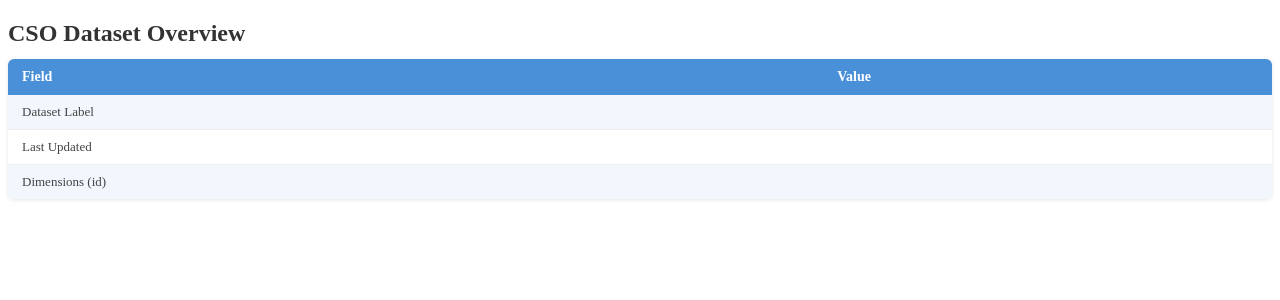
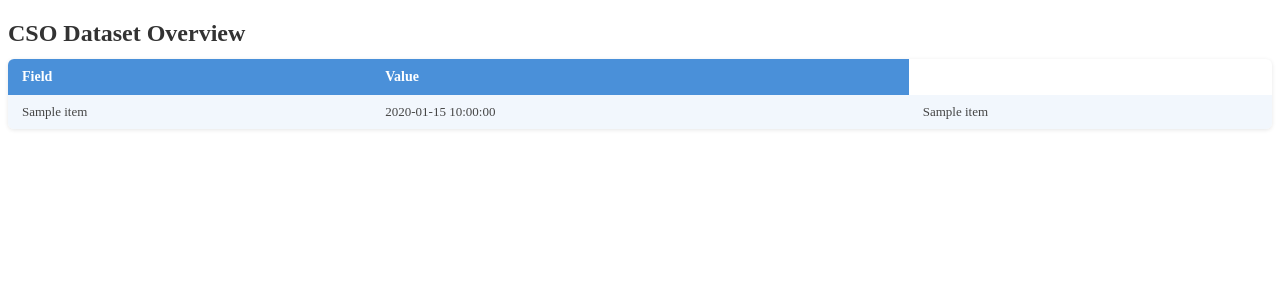
Before and after one commit to FaolanH/WSAA-coursework, a Flask app: page / in a window 1280 px wide. Shown: the top 300 px of the page. Run offline with Flask 3, Linux system fonts and the light colour scheme; a database or web service that is not in the repository returns one stand-in record (values such as "Sample title"); data that the repository does not hold is empty.

Commit message:
updating html table body

```diff
--- a/project/templates/index.html
+++ b/project/templates/index.html
@@ -18,26 +18,15 @@
     </thead>
 
 <tbody>
-        <tr class="even">
-            <td>Dataset Label</td>
-            <td>{{ label }}</td>
-        </tr>
-
-        <tr class="odd">
-            <td>Last Updated</td>
-            <td>{{ updated }}</td>
-        </tr>
-
-        <tr class="even">
-            <td>Dimensions (id)</td>
+    {% for d in datasets %}
+    <tr class="{{ 'even' if loop.index0 % 2 == 0 else 'odd' }}">
+        <td>{{ d.label }}</td>
+        <td>{{ d.updated }}</td>
         <td>
-                {% for item in ids %}
+            {% for item in d.id %}
                 {{ item }}{% if not loop.last %}, {% endif %}
             {% endfor %}
         </td>
     </tr>
+    {% endfor %}
 </tbody>
-</table>
-
-</body>
-</html>
```
Lines whose indentation alone changed are shown as unchanged.
